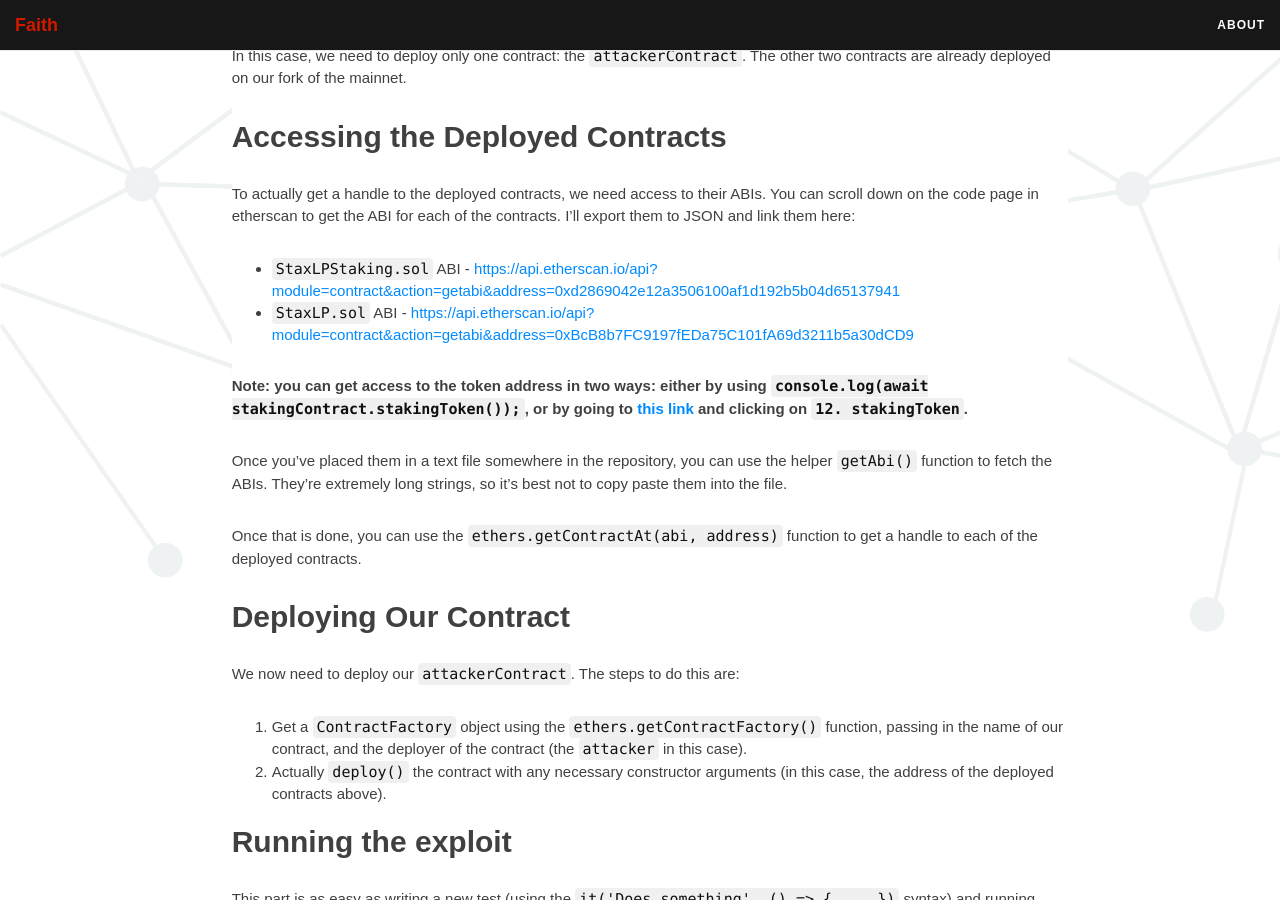
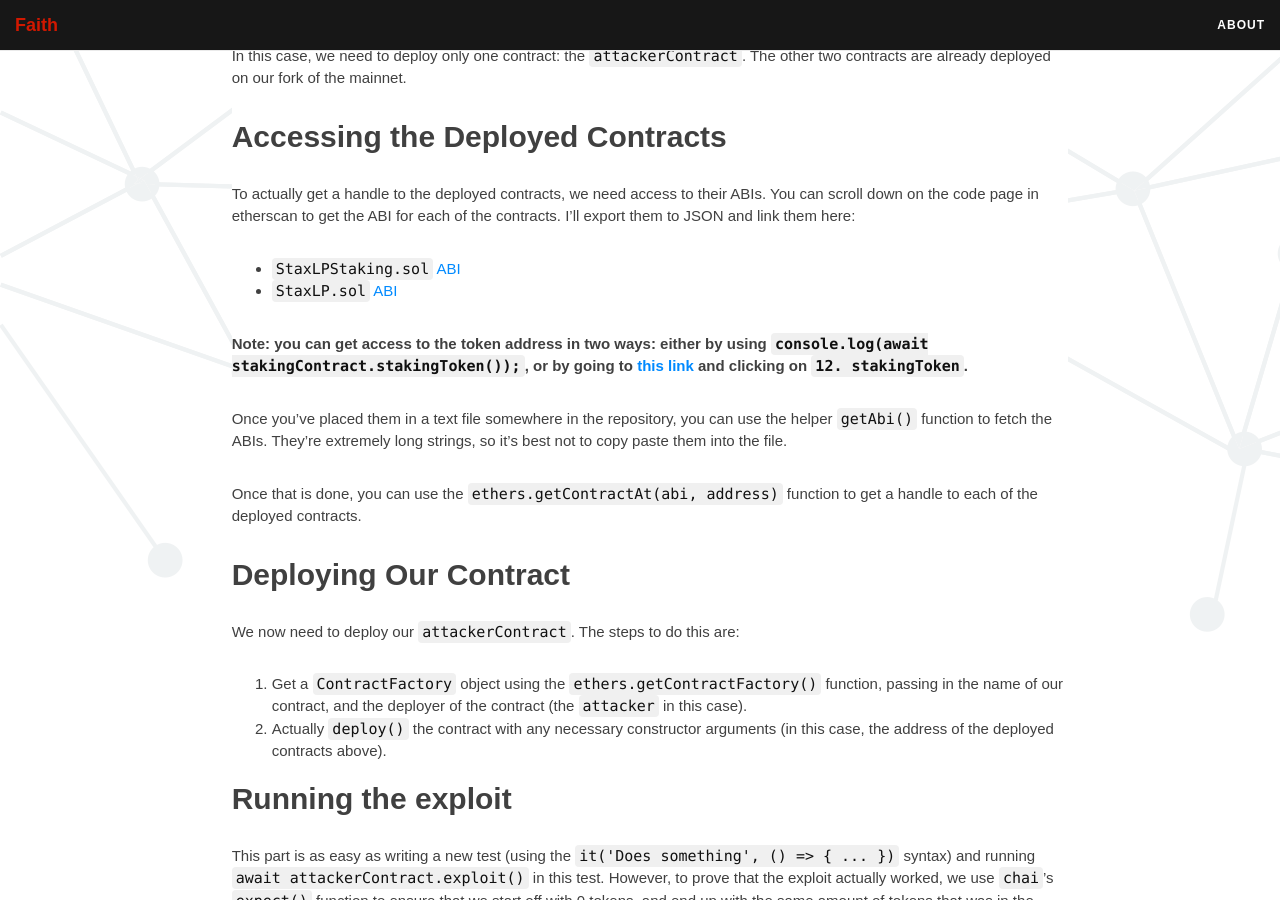
Before and after one commit to farazsth98/farazsth98.github.io, a Jekyll site: the page built from _posts/2022-11-15-templedao-exploit-remastered.markdown, in a window 1280 px wide and 900 px high, scrolled down 10304 px. Built offline with Jekyll 4.4.1, drawn with Linux system fonts in a browser that asks for light colours; nearby versions of some CDN libraries; some of the changed lines change nothing that is shown.

Commit message:
Made links smaller

```diff
--- a/_posts/2022-11-15-templedao-exploit-remastered.markdown
+++ b/_posts/2022-11-15-templedao-exploit-remastered.markdown
@@ -395,8 +395,8 @@ In this case, we need to deploy only one contract: the `attackerContract`. The o
 
 To actually get a handle to the deployed contracts, we need access to their ABIs. You can scroll down on the code page in etherscan to get the ABI for each of the contracts. I'll export them to JSON and link them here:
 
-- `StaxLPStaking.sol` ABI - [https://api.etherscan.io/api?module=contract&action=getabi&address=0xd2869042e12a3506100af1d192b5b04d65137941](https://api.etherscan.io/api?module=contract&action=getabi&address=0xd2869042e12a3506100af1d192b5b04d65137941)
-- `StaxLP.sol` ABI - [https://api.etherscan.io/api?module=contract&action=getabi&address=0xBcB8b7FC9197fEDa75C101fA69d3211b5a30dCD9](https://api.etherscan.io/api?module=contract&action=getabi&address=0xBcB8b7FC9197fEDa75C101fA69d3211b5a30dCD9)
+- [`StaxLPStaking.sol` ABI](https://api.etherscan.io/api?module=contract&action=getabi&address=0xd2869042e12a3506100af1d192b5b04d65137941)
+- [`StaxLP.sol` ABI](https://api.etherscan.io/api?module=contract&action=getabi&address=0xBcB8b7FC9197fEDa75C101fA69d3211b5a30dCD9)
 
 **Note: you can get access to the token address in two ways: either by using `console.log(await stakingContract.stakingToken());`, or by going to [this link](https://etherscan.io/address/0xd2869042e12a3506100af1d192b5b04d65137941#readContract) and clicking on `12. stakingToken`.**
 
```
